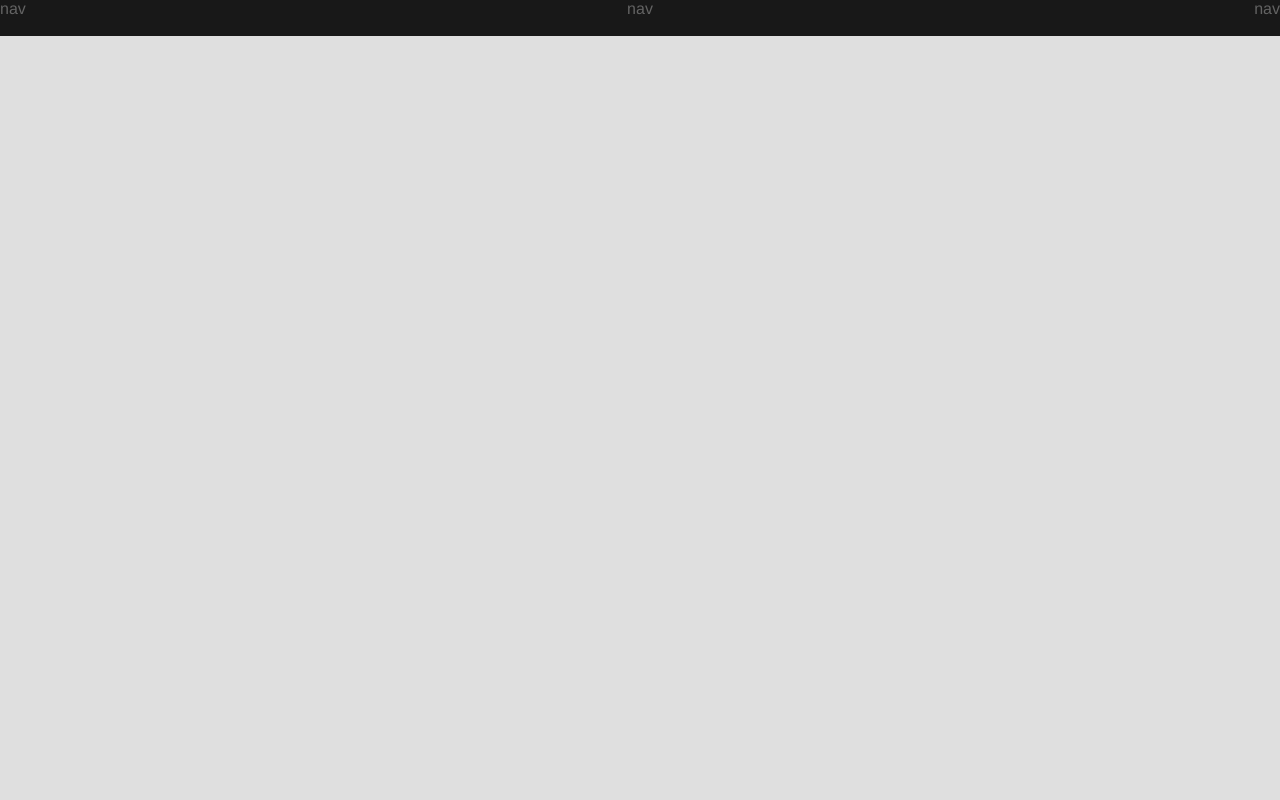
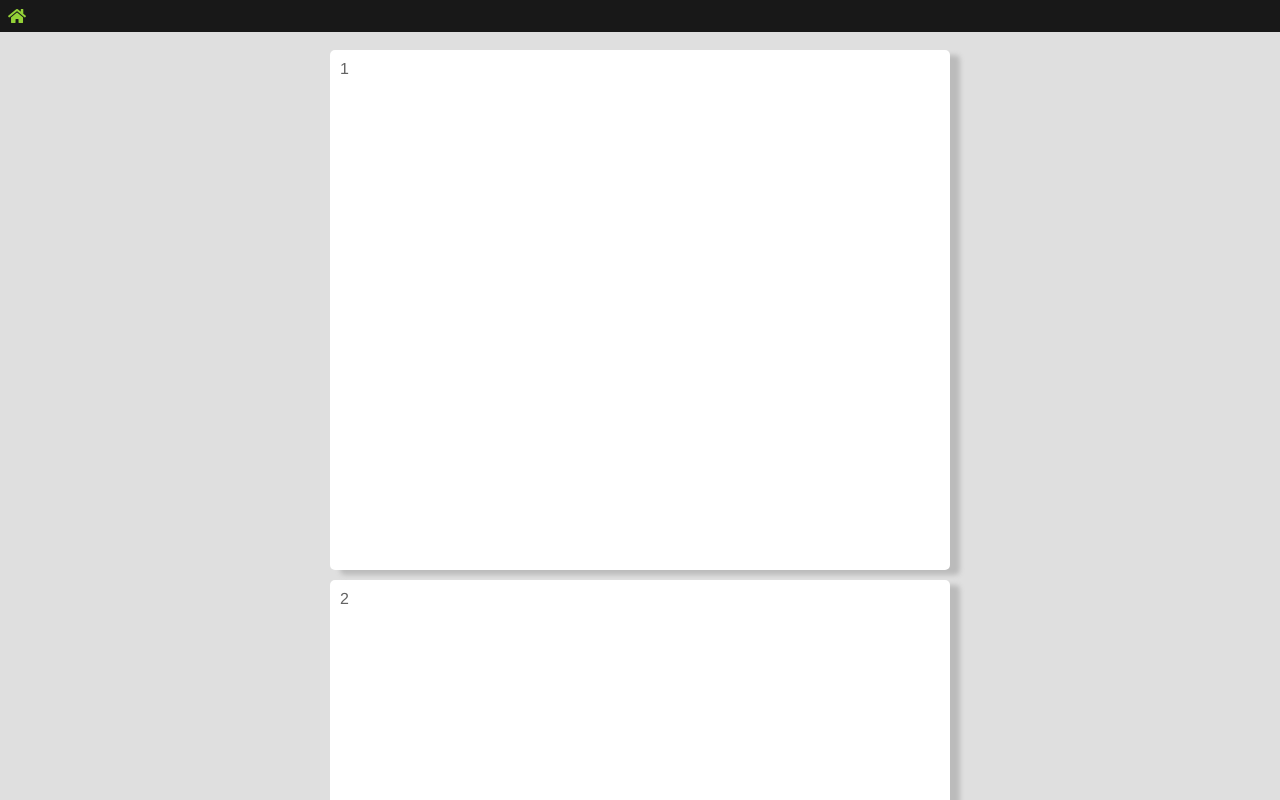
Before and after one commit to grentsva/best-choice-pc, a React (Create React App) app: page / in a window 1280 px wide. Shown: the top 800 px of the page. Built offline with nearby package versions, Linux system fonts and the light colour scheme.

Commit message:
add frame for main content

```diff
--- a/package.json
+++ b/package.json
@@ -1,6 +1,6 @@
 {
   "name": "best-choice-pc",
-  "version": "0.4.0",
+  "version": "0.5.0",
   "private": true,
   "dependencies": {
     "@fortawesome/fontawesome-free": "^5.15.4",
--- a/src/App.js
+++ b/src/App.js
@@ -2,7 +2,8 @@ import { useState, useEffect } from 'react';
 import { AppWrapper } from './AppStyles';
 import Header from './components/Header';
 import Footer from './components/Footer';
-import ScrollUp from './components/Common/ScrollUp/ScrollUp';
+import ScrollUp from './components/Common/ScrollUp';
+import Items from './components/Items';
 
 const App = () => {
   const [scrollPercent, setScrollPercent] = useState(0);
@@ -21,7 +22,7 @@ const App = () => {
   return (
     <AppWrapper>
       <Header scrollPercent={scrollPercent} />
-      <div style={{ height: '1800px' }}>Content</div>
+      <Items />
       <Footer />
       <ScrollUp scrollPercent={scrollPercent} />
     </AppWrapper>
--- a/src/components/Common/ProgressBar/ProgressBarStyles.js
+++ b/src/components/Common/ProgressBar/ProgressBarStyles.js
@@ -1,7 +1,7 @@
 import styled from 'styled-components';
 
 export const ProgressBarWrapper = styled.div`
-  margin-top: 18px;
+  margin-top: -2px;
   width: 100%;
   height: 8px;
   background: #dfdfdf;
--- a/src/components/Common/ScrollUp/ScrollUpStyles.js
+++ b/src/components/Common/ScrollUp/ScrollUpStyles.js
@@ -8,8 +8,8 @@ export const ScrollUpBtn = styled.button`
   padding: 7px 10px;
   background-color: #346b21;
   border: none;
-  border-top-left-radius: 4px;
-  border-top-right-radius: 4px;
+  border-top-left-radius: 5px;
+  border-top-right-radius: 5px;
   color: #fff;
   font-size: 18px;
   text-align: center;
--- a/src/components/Footer/FooterStyles.js
+++ b/src/components/Footer/FooterStyles.js
@@ -15,7 +15,6 @@ export const FooterWrapper = styled.div`
 export const FooterLinks = styled.a`
   color: #fff;
   padding: 10px;
-  text-decoration: none;
 
   &:hover {
     color: #94d137;
--- a/src/components/Header/Header.js
+++ b/src/components/Header/Header.js
@@ -1,13 +1,13 @@
 import ProgressBar from '../Common/ProgressBar';
-import { HeaderWrapper, NavBarWrapper } from './HeaderStyles';
+import { HeaderWrapper, HomeLink, NavBarWrapper } from './HeaderStyles';
 
 const Header = ({ scrollPercent }) => {
   return (
     <HeaderWrapper>
       <NavBarWrapper>
-        <div>nav</div>
-        <div>nav</div>
-        <div>nav</div>
+        <HomeLink href='#'>
+          <i className='fas fa-home'></i>
+        </HomeLink>
       </NavBarWrapper>
       <ProgressBar scrollPercent={scrollPercent} />
     </HeaderWrapper>
--- a/src/components/Header/HeaderStyles.js
+++ b/src/components/Header/HeaderStyles.js
@@ -15,3 +15,13 @@ export const NavBarWrapper = styled.div`
   flex-direction: row;
   justify-content: space-between;
 `;
+
+export const HomeLink = styled.a`
+  color: #fff;
+  padding: 8px;
+
+  &:hover {
+    color: #94d137;
+    transition: 200ms ease-in;
+  }
+`;
--- /dev/null
+++ b/src/components/Items/Items.js
@@ -0,0 +1,13 @@
+import { ItemsWrapper, Box } from './ItemsStyles';
+
+const Items = () => {
+  return (
+    <ItemsWrapper>
+      <Box>1</Box>
+      <Box>2</Box>
+      <Box>3</Box>
+    </ItemsWrapper>
+  );
+};
+
+export default Items;
--- /dev/null
+++ b/src/components/Items/ItemsStyles.js
@@ -0,0 +1,21 @@
+import styled from 'styled-components';
+
+export const ItemsWrapper = styled.div`
+  min-height: calc(100vh - 118px);
+  margin: 50px 0;
+  display: flex;
+  flex-direction: column;
+  align-content: center;
+`;
+
+export const Box = styled.div`
+  background-color: #fff;
+  width: 600px;
+  height: 500px;
+  border: none;
+  border-radius: 5px;
+  box-shadow: 10px 5px 5px #bbbbbb;
+  margin-bottom: 10px;
+  padding: 10px;
+  align-self: center;
+`;
--- /dev/null
+++ b/src/components/Items/index.js
@@ -0,0 +1,3 @@
+import Items from './Items';
+
+export default Items;
```
